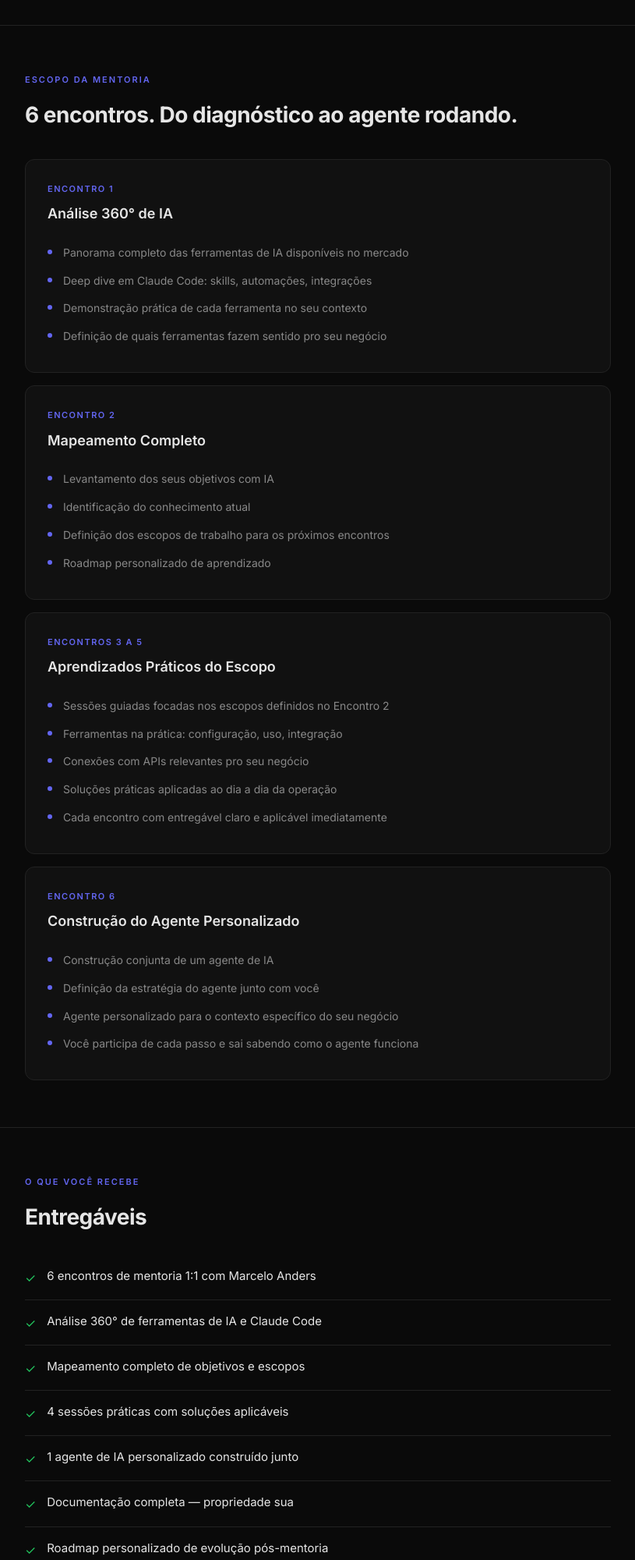
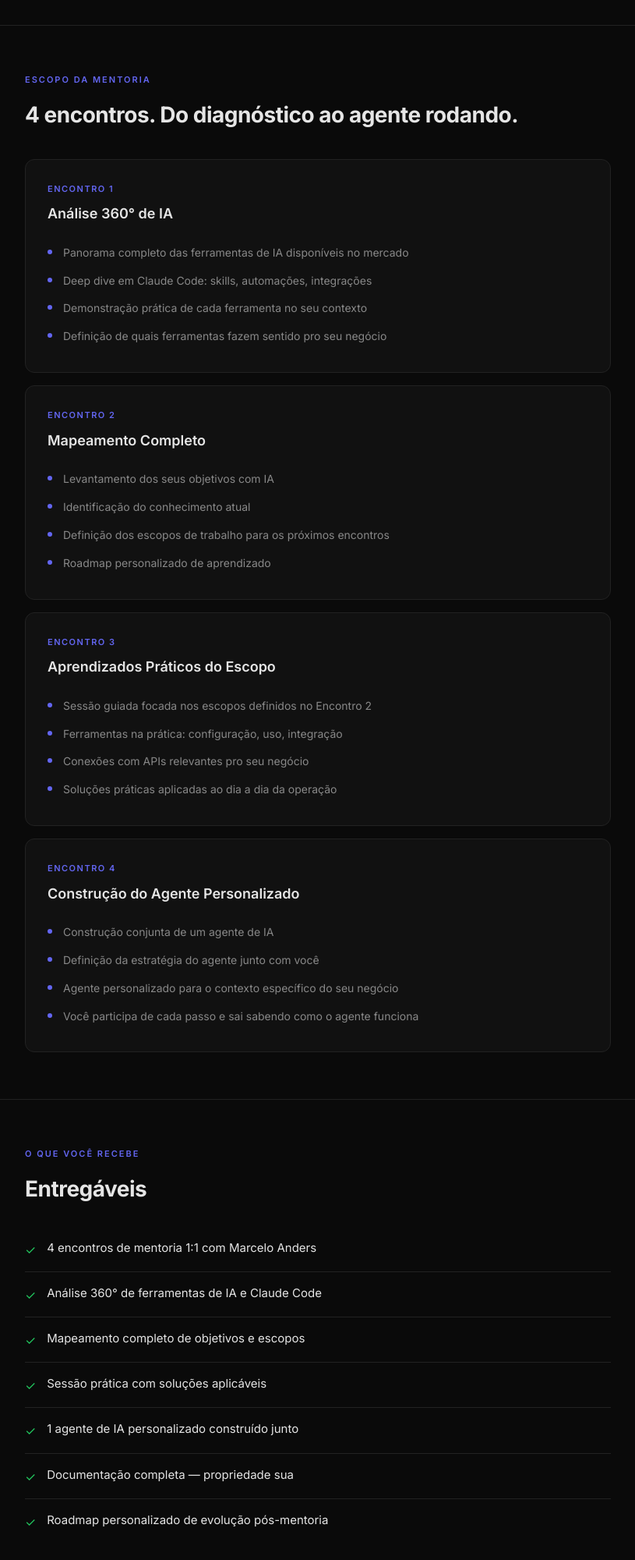
Before and after one commit to RaiconLook/proposta-lucas, a plain HTML site: page index.html in a window 1280 px wide. Shown: the part 800-2800 px from the top of the page at 78% size, without its empty margins (232-1047 px from the left). Drawn offline with Linux system fonts and the light colour scheme.

Commit message:
Ajusta para 4 encontros

```diff
--- a/index.html
+++ b/index.html
@@ -392,7 +392,7 @@
     <div class="container">
       <div class="badge">Proposta Exclusiva</div>
       <h1>Mentoria Personalizada<br>de <span>Inteligência Artificial</span></h1>
-      <p>6 encontros com Marcelo Anders. Saia com domínio de ferramentas de IA, skills práticas e um agente personalizado construído junto.</p>
+      <p>4 encontros com Marcelo Anders. Saia com domínio de ferramentas de IA, skills práticas e um agente personalizado construído junto.</p>
       <div class="meta">
         <span>Preparada para <strong>Lucas</strong></span>
         <span>Mentor <strong>Marcelo Anders</strong></span>
@@ -414,7 +414,7 @@
   <section>
     <div class="container">
       <div class="section-label">Escopo da Mentoria</div>
-      <h2>6 encontros. Do diagnóstico ao agente rodando.</h2>
+      <h2>4 encontros. Do diagnóstico ao agente rodando.</h2>
 
       <div class="encontro-grid">
         <div class="encontro-card">
@@ -440,19 +440,18 @@
         </div>
 
         <div class="encontro-card">
-          <div class="encontro-num">Encontros 3 a 5</div>
+          <div class="encontro-num">Encontro 3</div>
           <h3>Aprendizados Práticos do Escopo</h3>
           <ul>
-            <li>Sessões guiadas focadas nos escopos definidos no Encontro 2</li>
+            <li>Sessão guiada focada nos escopos definidos no Encontro 2</li>
             <li>Ferramentas na prática: configuração, uso, integração</li>
             <li>Conexões com APIs relevantes pro seu negócio</li>
             <li>Soluções práticas aplicadas ao dia a dia da operação</li>
-            <li>Cada encontro com entregável claro e aplicável imediatamente</li>
           </ul>
         </div>
 
         <div class="encontro-card">
-          <div class="encontro-num">Encontro 6</div>
+          <div class="encontro-num">Encontro 4</div>
           <h3>Construção do Agente Personalizado</h3>
           <ul>
             <li>Construção conjunta de um agente de IA</li>
@@ -472,10 +471,10 @@
       <h2>Entregáveis</h2>
 
       <ul class="entregaveis-list">
-        <li><span class="check">✓</span> 6 encontros de mentoria 1:1 com Marcelo Anders</li>
+        <li><span class="check">✓</span> 4 encontros de mentoria 1:1 com Marcelo Anders</li>
         <li><span class="check">✓</span> Análise 360° de ferramentas de IA e Claude Code</li>
         <li><span class="check">✓</span> Mapeamento completo de objetivos e escopos</li>
-        <li><span class="check">✓</span> 4 sessões práticas com soluções aplicáveis</li>
+        <li><span class="check">✓</span> Sessão prática com soluções aplicáveis</li>
         <li><span class="check">✓</span> 1 agente de IA personalizado construído junto</li>
         <li><span class="check">✓</span> Documentação completa — propriedade sua</li>
         <li><span class="check">✓</span> Roadmap personalizado de evolução pós-mentoria</li>
@@ -495,8 +494,8 @@
         <div class="price-detail">ou 12x de R$1.833,33</div>
 
         <ul class="invest-items">
-          <li>6 encontros de mentoria personalizada com Cello</li>
-          <li>Análise 360° + mapeamento + 4 sessões práticas</li>
+          <li>4 encontros de mentoria personalizada com Cello</li>
+          <li>Análise 360° + mapeamento + sessão prática + construção de agente</li>
           <li>Construção de 1 agente personalizado</li>
           <li>Documentação completa como sua propriedade</li>
           <li>Você sai com conhecimento, ferramentas e um agente rodando</li>
@@ -538,7 +537,7 @@
   <section class="cta-section">
     <div class="container">
       <h2>Pronto para dominar IA?</h2>
-      <p style="margin-bottom: 32px;">6 encontros. Conhecimento prático. Um agente seu rodando.</p>
+      <p style="margin-bottom: 32px;">4 encontros. Conhecimento prático. Um agente seu rodando.</p>
       <a href="https://wa.me/5547999999999?text=Oi%20Raicon%2C%20quero%20fechar%20a%20mentoria!" class="cta-btn">Quero começar</a>
       <div class="cta-sub">Fale com Raicon para agendar o primeiro encontro</div>
     </div>
```
